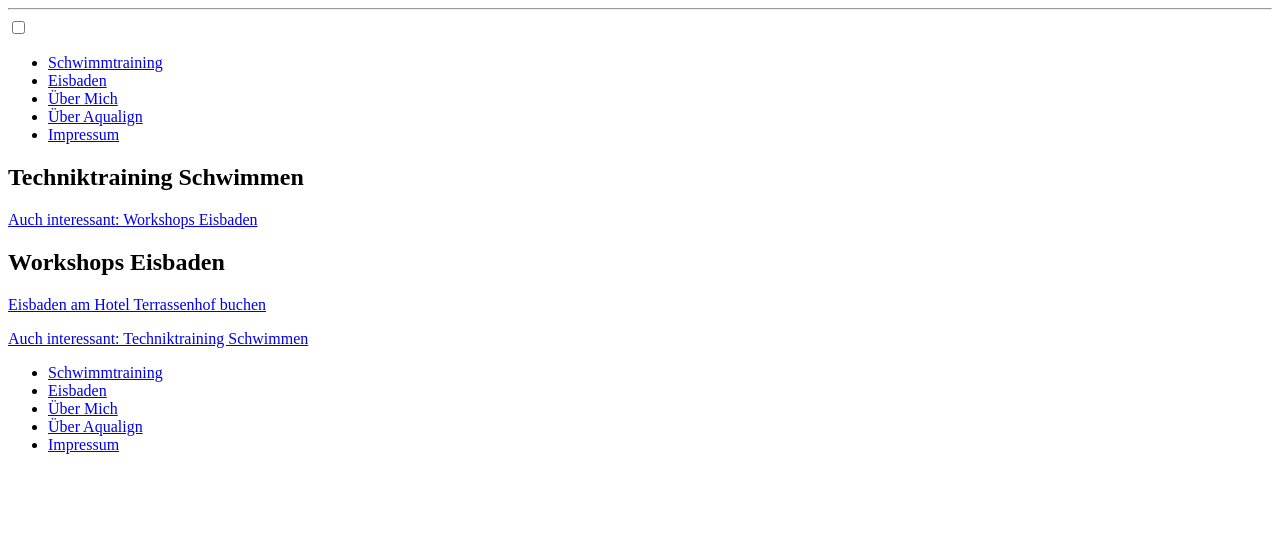
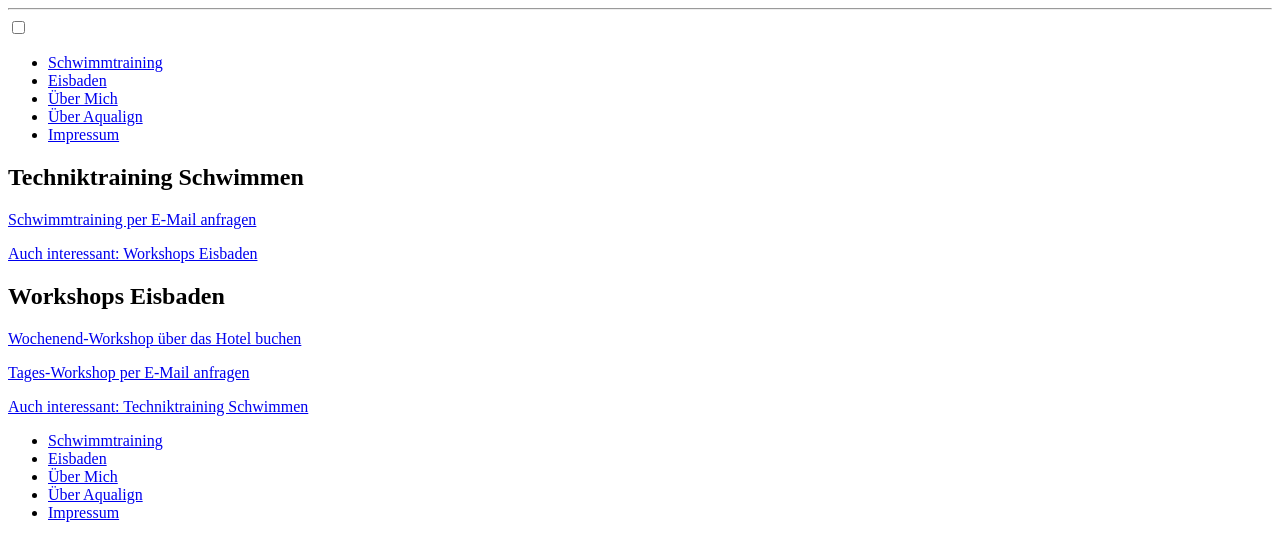
Before and after one commit to oktupol/ice-swimming, a Node project: template src/html/index.ejs in a window 1280 px wide. Shown: the part 763-1301 px from the top of the page. Before the commit the page ends 1217 px from the top, so only its background shows below. Run offline with Node 20 templates, Linux system fonts and the light colour scheme; the template is opened without the code that fills it, so the values that code supplies are empty.

Commit message:
Give both modes a real booking route
Eisbaden has two distinct paths, and the previous copy wrongly implied
everything ran through the hotel. It now separates them: the weekend
workshop is booked together with the hotel stay and includes spa entry,
while a single day workshop is booked directly with Franziska by email,
with day spa entry optional on site. Each path gets its own CTA, labelled
so nobody follows the hotel link expecting to book a single day.

Schwimmtraining gains the same treatment: See- und Warmbad Rottach-Egern
or Monte Mare Schliersee, individual or pair training, prices and dates
on request, with a mailto CTA. Both sections previously ended by urging
the visitor to start while offering no way to.

The contact address is kontakt@aqualign.de; the Impressum had contact@.

The CTA also had a contrast bug this exposed. Built for the cold palette,
its light text sits at 5.7:1 on the deep blue but only 1.8:1 on the warm
palette's light amber — well under the WCAG AA minimum. Warm-mode CTAs
now take dark text (7.6:1), and hover changes only the ring rather than
swapping the fill, which degraded contrast in one mode or the other.

Co-Authored-By: Claude Opus 5 (1M context) <noreply@anthropic.com>

```diff
--- a/src/html/partials/eisbaden.ejs
+++ b/src/html/partials/eisbaden.ejs
@@ -30,7 +30,13 @@
     <%- md('../content/eisbaden/ort-und-buchung.md') %>
 
     <p class="cta">
-        <a href="https://www.terrassenhof.de/angebotearrangements/eisbaden">Eisbaden am Hotel Terrassenhof buchen</a>
+        <a href="https://www.terrassenhof.de/angebotearrangements/eisbaden">Wochenend-Workshop über das Hotel buchen</a>
+    </p>
+
+    <%- md('../content/eisbaden/buchung-tages-workshop.md') %>
+
+    <p class="cta">
+        <a href="mailto:kontakt@aqualign.de">Tages-Workshop per E-Mail anfragen</a>
     </p>
 
     <p class="mode-crosslink">
--- a/src/html/partials/schwimmtraining.ejs
+++ b/src/html/partials/schwimmtraining.ejs
@@ -10,6 +10,12 @@
 
     <%- md('../content/schwimmtraining/moegliche-inhalte.md') %>
 
+    <%- md('../content/schwimmtraining/ort-und-buchung.md') %>
+
+    <p class="cta">
+        <a href="mailto:kontakt@aqualign.de">Schwimmtraining per E-Mail anfragen</a>
+    </p>
+
     <p class="mode-crosslink">
         <a href="#eisbaden">Auch interessant: Workshops Eisbaden</a>
     </p>
```
Also changed, not shown: src/content/eisbaden/buchung-tages-workshop.md (added, +5 -0 lines), src/content/eisbaden/ort-und-buchung.md (+5 -2 lines), src/content/imprint.md (+1 -1 lines), src/content/schwimmtraining/ort-und-buchung.md (added, +9 -0 lines), src/css/content.scss (+11 -2 lines).
